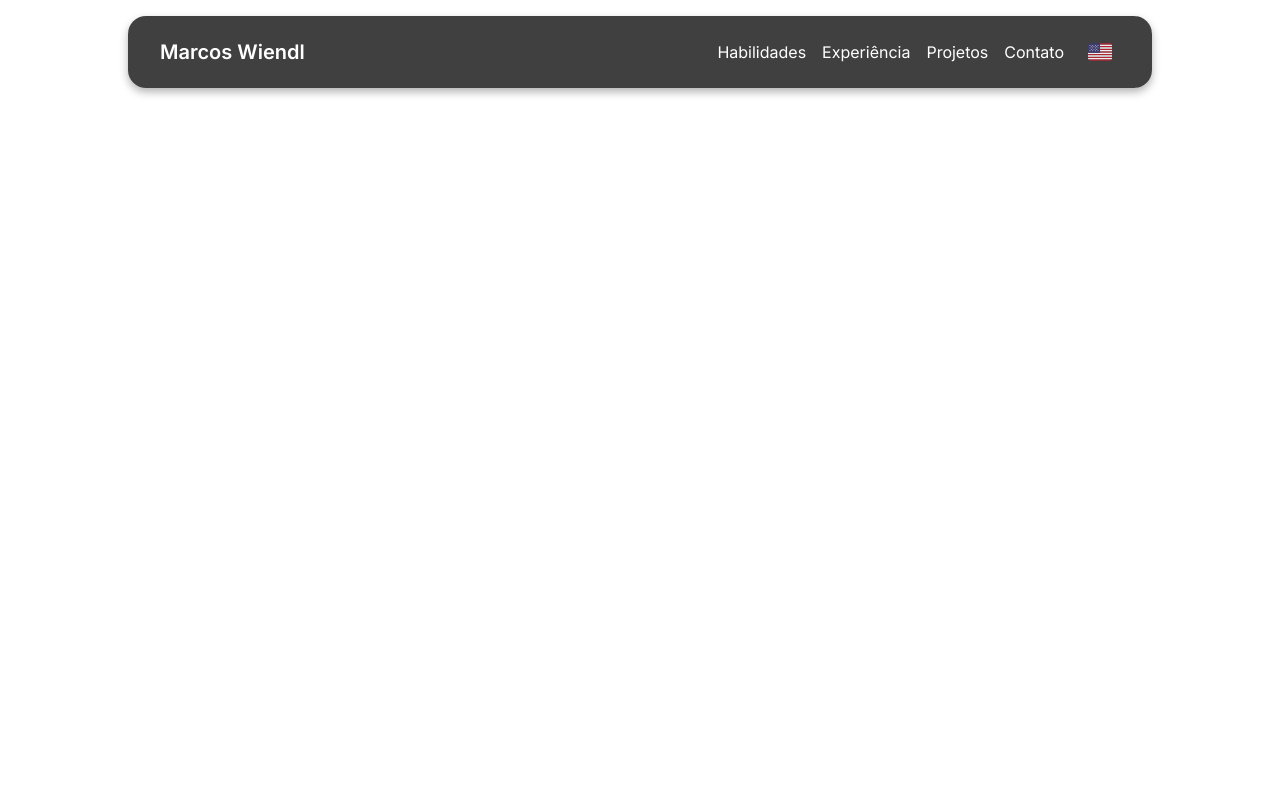
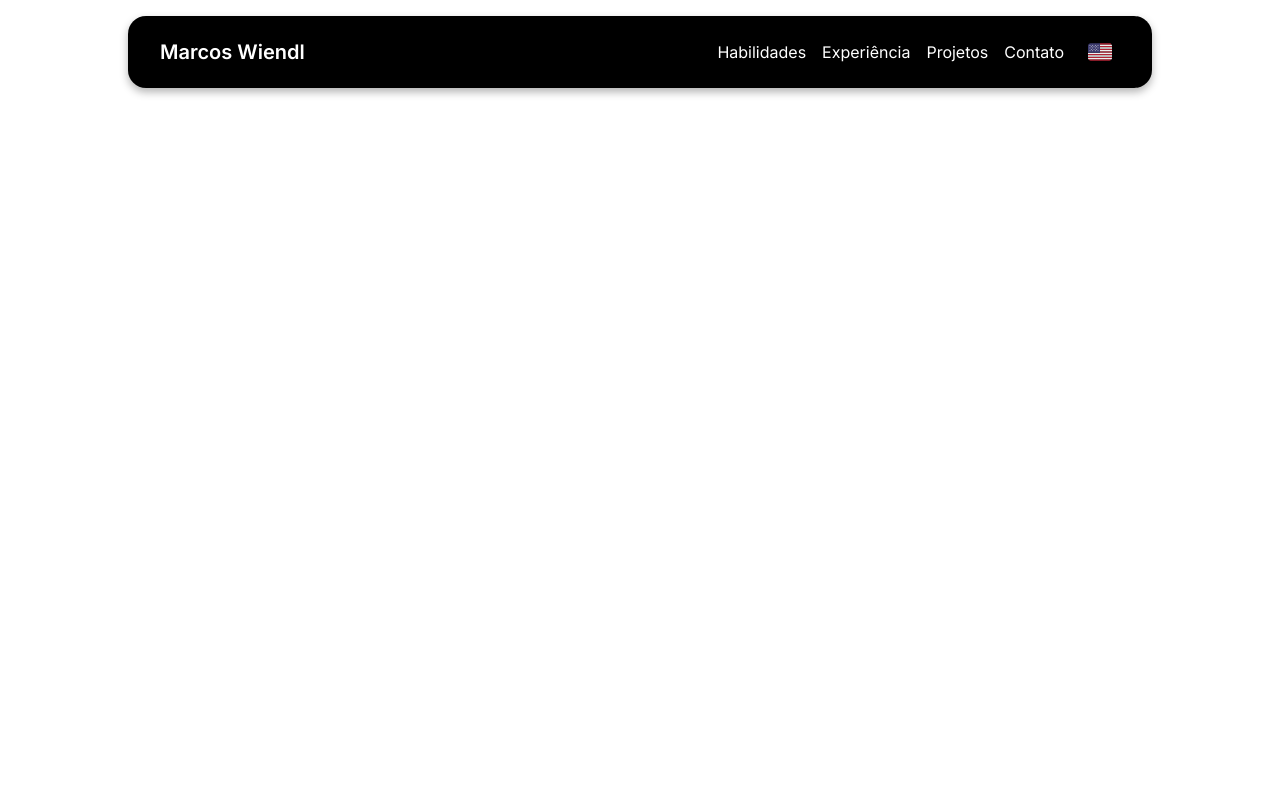
Before and after one commit to mwndl/portfolio, a Next.js app: page / in a window 1280 px wide. Shown: the top 800 px of the page. Built offline with nearby package versions, Linux system fonts and the light colour scheme.

Commit message:
style: edit background-color and margin-bottom

```diff
--- a/src/components/Navbar/Navbar.module.css
+++ b/src/components/Navbar/Navbar.module.css
@@ -1,5 +1,5 @@
 .navbar {
-  background-color: rgba(0, 0, 0, 0.75);
+  background-color: #000000;
   box-shadow: 0 4px 8px rgba(0, 0, 0, 0.3);
   backdrop-filter: blur(10px);
   z-index: 50;
@@ -10,7 +10,7 @@
   transition: background-color 0.3s ease, box-shadow 0.3s ease;
   width: 80%;
   max-width: 1200px;
-  margin: 1rem auto;
+  margin: 1rem auto 0;
   border-radius: 18px;
 }
 
```
